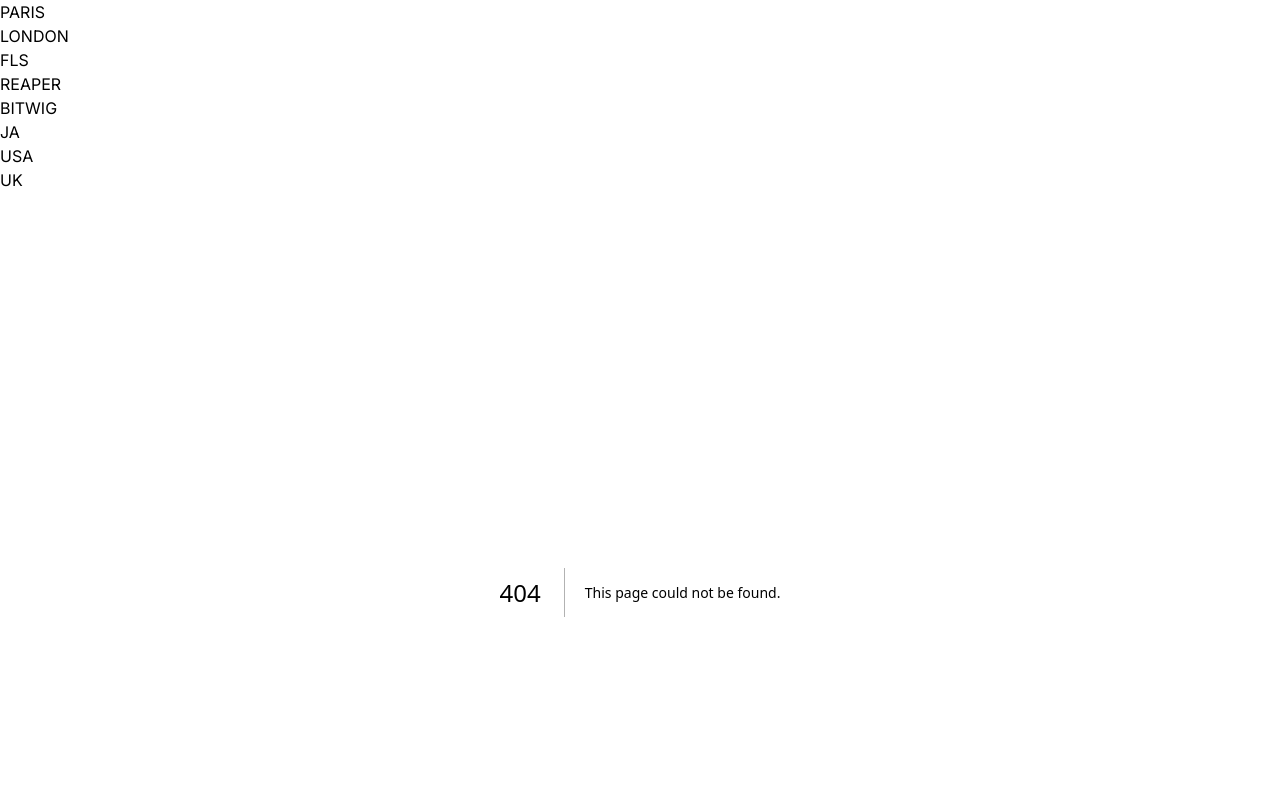
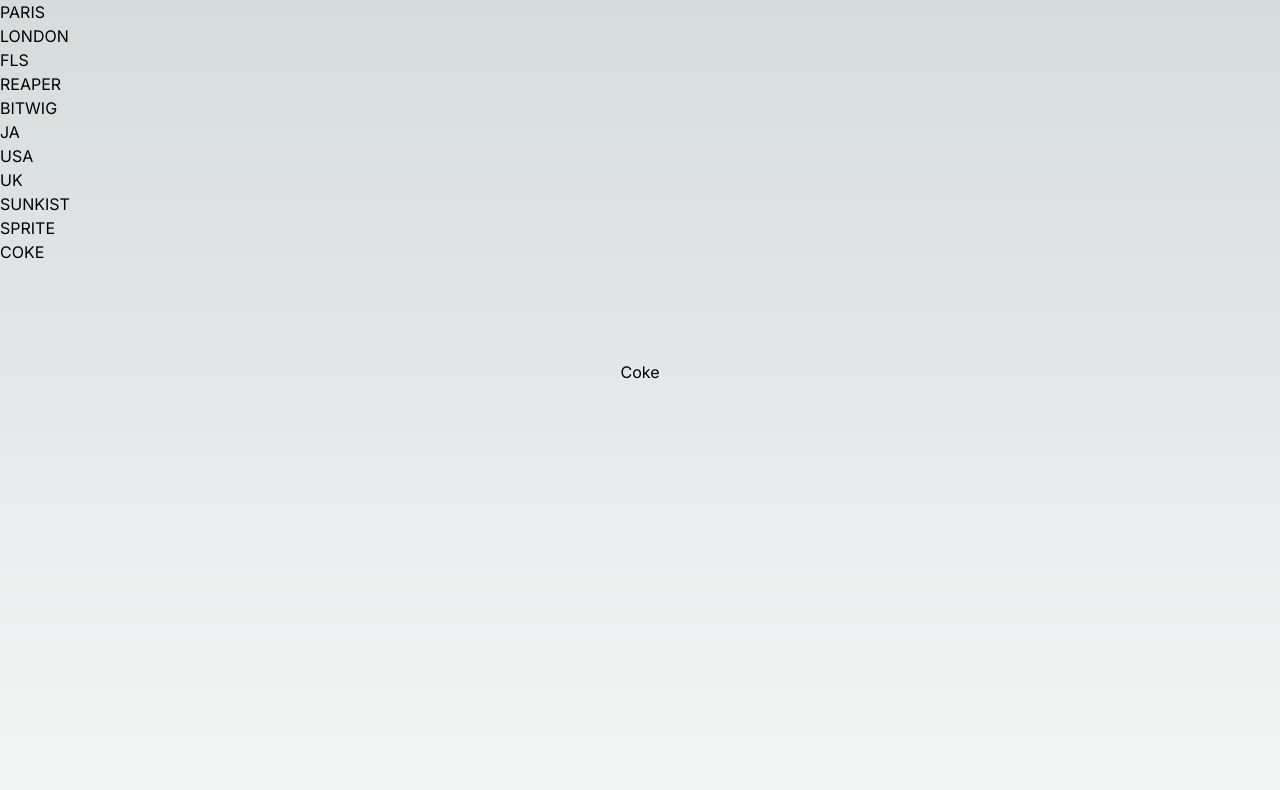
Before and after one commit to mrdeangray/nextjs-practice01, a Next.js app: page /drink/Coke in a window 1280 px wide. Before the commit this address had no page. Shown: the top 790 px of the page. Built offline with nearby package versions, Linux system fonts and the light colour scheme.

Commit message:
added drinks

```diff
--- a/src/app/components/Navbar/index.tsx
+++ b/src/app/components/Navbar/index.tsx
@@ -7,6 +7,7 @@
     const [cities, setCities] = useState(["paris", "london"])
     const [daws, setDaw] = useState(["FLS", "REAPER", "Bitwig"])
     const [countries, setCountries] = useState(["JA", "USA", "UK"])
+    const [drinks, setDrinks] = useState(["Sunkist", "Sprite", "Coke"])
 
     return (
         <ul>
@@ -34,6 +35,14 @@
                 ))
 
             }
+            {
+                drinks.map((drink) => (
+                    <li key={drink}>
+                        <Link href={`/drink/${drink}`}>{drink.toUpperCase()}</Link>
+                    </li>
+                ))
+
+            }
         </ul>
     );
 }
--- /dev/null
+++ b/src/app/drink/[drinkId]/page.tsx
@@ -0,0 +1,9 @@
+import Image from "next/image";
+
+export default function Drink({ params }: { params: { drinkId: string } }) {
+    return (
+        <main className="flex min-h-screen flex-col items-center justify-between p-24">
+            <h1>{params.drinkId}</h1>
+        </main>
+    );
+}
```
